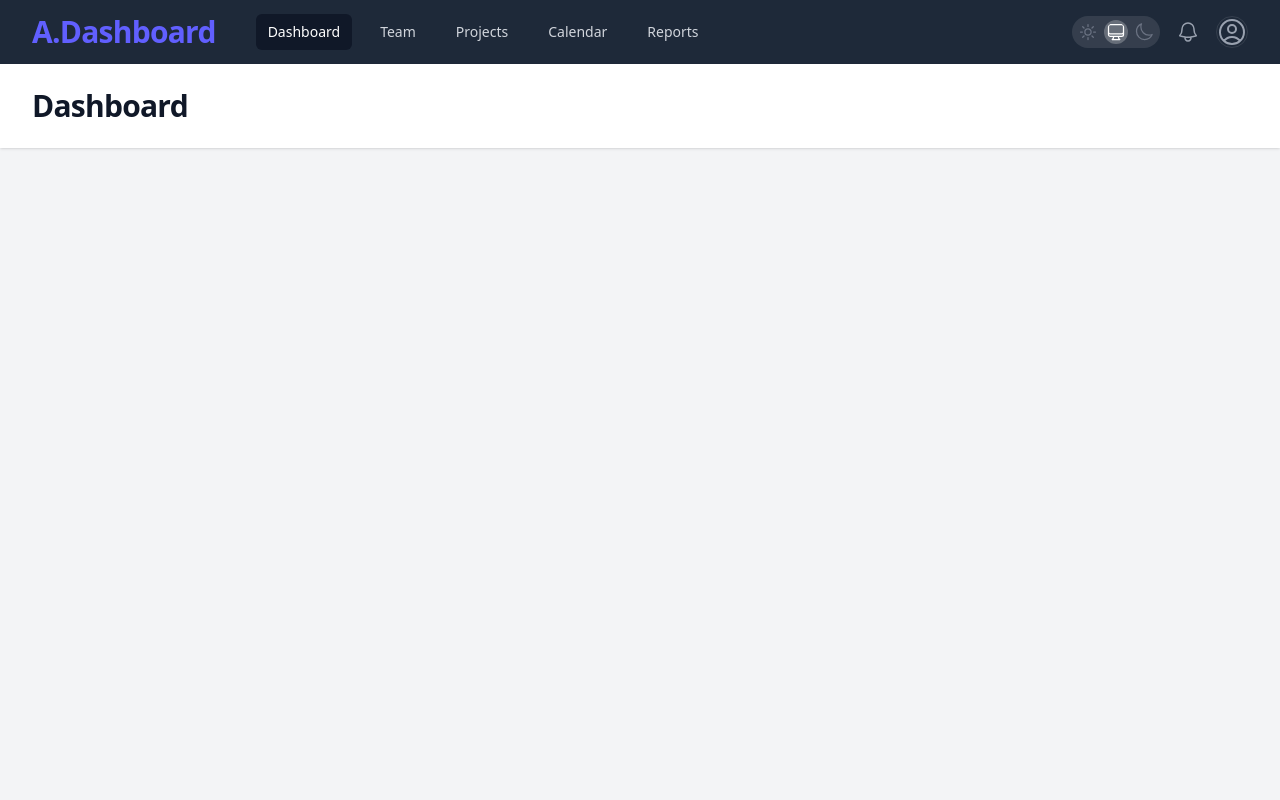
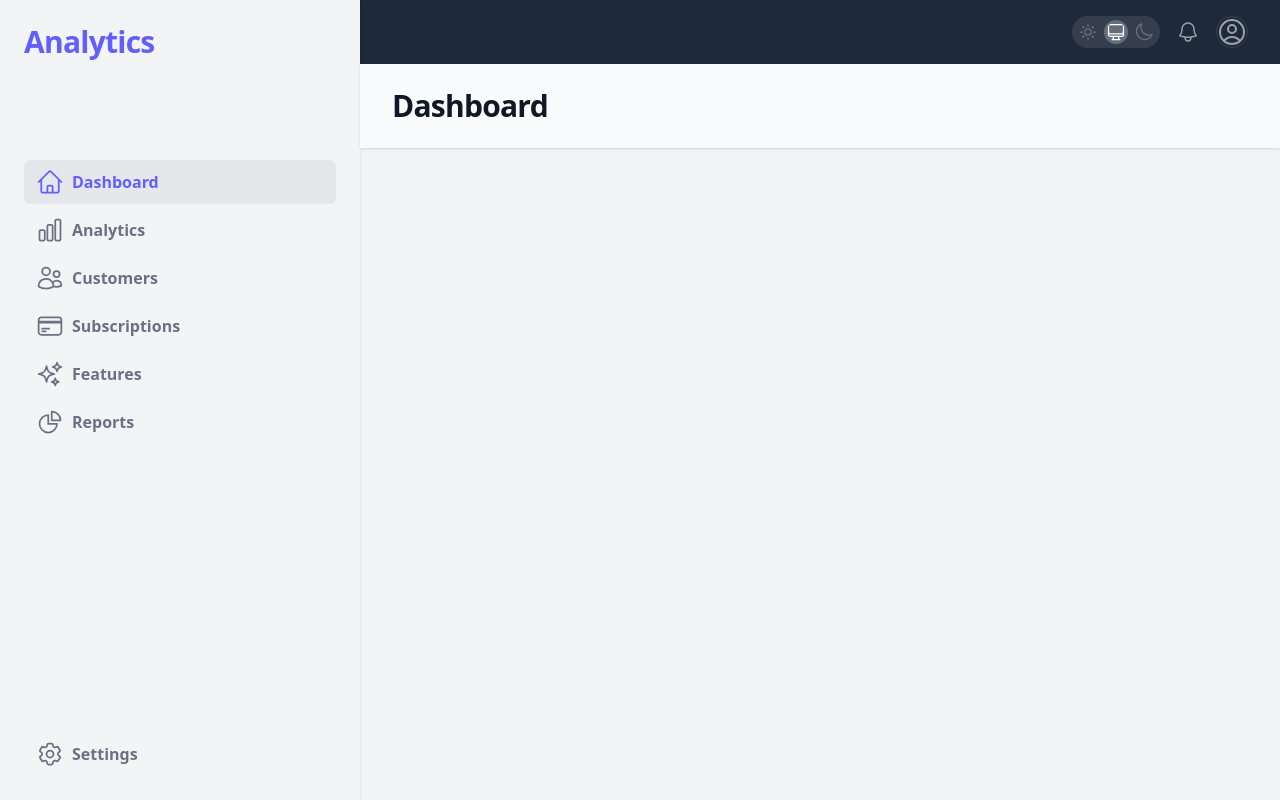
Before and after one commit to AbdallahBenj/analytics-dashboard, a React (Vite) app: page /#/ in a window 1280 px wide. Built offline with nearby package versions, Linux system fonts and the light colour scheme.

Commit message:
Add Sidebar or desktop

```diff
--- a/index.html
+++ b/index.html
@@ -9,7 +9,7 @@
 </head>
 
 <body class="h-full">
-  <div id="root"></div>
+  <div id="root" class="h-full"></div>
   <script type="module" src="/src/main.jsx"></script>
 </body>
 
--- a/src/App.jsx
+++ b/src/App.jsx
@@ -1,13 +1,19 @@
 import Header from "./layout/Header";
 import SectionsHeader from "./layout/SectionsHeader";
+import Sidebar from "./layout/Sidebar";
 import Main from "./layout/Main";
+
+const isSidebarLayout = true;
 
 function App() {
   return (
-    <div className="min-h-full">
-      <Header />
-      <SectionsHeader />
-      <Main />
+    <div className="h-full flex">
+      {isSidebarLayout && <Sidebar />}
+      <div className="w-full h-full flex flex-col">
+        <Header isSidebarLayout={isSidebarLayout} />
+        <SectionsHeader isSidebarLayout={isSidebarLayout} />
+        <Main isSidebarLayout={isSidebarLayout} />
+      </div>
     </div>
   );
 }
--- a/src/components/ThemeMode.jsx
+++ b/src/components/ThemeMode.jsx
@@ -38,7 +38,7 @@ const ThemeMode = () => {
           <Field key={plan.name} className="flex items-center gap-2 space-x-1">
             <Radio
               value={plan.name}
-              className="group
+              className="group cursor-pointer
               flex items-center justify-center
               rounded-full size-7 md:size-6
               data-checked:bg-white/25
--- a/src/data/navContent.js
+++ b/src/data/navContent.js
@@ -1,8 +1,17 @@
-import { UserCircleIcon } from "@heroicons/react/24/outline";
+import {
+  UserCircleIcon,
+  HomeIcon,
+  UsersIcon,
+  ChartBarIcon,
+  CreditCardIcon,
+  SparklesIcon,
+  ChartPieIcon,
+  Cog6ToothIcon,
+} from "@heroicons/react/24/outline";
 
 const navContent = {
   brand: {
-    name: "A.Dashboard",
+    name: "Analytics",
     imageUrl: "",
   },
   user: {
@@ -12,17 +21,53 @@ const navContent = {
     imageUrl: "",
   },
   navigation: [
-    { name: "Dashboard", href: "#", current: true },
-    { name: "Team", href: "#", current: false },
-    { name: "Projects", href: "#", current: false },
-    { name: "Calendar", href: "#", current: false },
-    { name: "Reports", href: "#", current: false },
+    {
+      name: "Dashboard",
+      href: "#",
+      Icon: HomeIcon,
+      current: true,
+    },
+    {
+      name: "Analytics",
+      href: "#",
+      Icon: ChartBarIcon,
+      current: false,
+    },
+    {
+      name: "Customers",
+      href: "#",
+      Icon: UsersIcon,
+      current: false,
+    },
+
+    {
+      name: "Subscriptions",
+      href: "#",
+      Icon: CreditCardIcon,
+      current: false,
+    },
+    {
+      name: "Features",
+      href: "#",
+      Icon: SparklesIcon,
+      current: false,
+    },
+    {
+      name: "Reports",
+      href: "#",
+      Icon: ChartPieIcon,
+      current: false,
+    },
   ],
   userNavigation: [
     { name: "Your profile", href: "#" },
     { name: "Settings", href: "#" },
     { name: "Sign out", href: "#" },
   ],
+  settings: {
+    name: "Settings",
+    Icon: Cog6ToothIcon,
+  },
 };
 
 export default navContent;
--- a/src/index.css
+++ b/src/index.css
@@ -1,3 +1,20 @@
 @import "tailwindcss";
 
 @custom-variant dark (&:where([data-theme=dark], [data-theme=dark] *));
+
+@theme {
+  /* Brand color (Tailwind token) */
+  --color-brand: theme(colors.indigo.500);
+
+  /* Layout widths */
+  --content-width: 90rem;
+  /* max-w-7xl */
+  --sidebar-width: 22.5rem;
+  /* w-90 */
+
+  /* Derived values */
+  --main-width: calc(var(--content-width) - var(--sidebar-width));
+
+  --content-margin: max(0px,
+      calc((100vw - var(--content-width)) / 2));
+}
--- a/src/layout/Header.jsx
+++ b/src/layout/Header.jsx
@@ -17,14 +17,22 @@ function classNames(...classes) {
   return classes.filter(Boolean).join(" ");
 }
 
-const Header = () => {
+const Header = ({ isSidebarLayout }) => {
   return (
     <header>
       <Disclosure as="nav" className="bg-gray-800 dark:bg-gray-800/50">
-        <div className="mx-auto max-w-7xl px-4 sm:px-6 lg:px-8">
+        <div
+          className={`
+            mx-auto px-4 sm:px-6 lg:px-8
+          ${
+            isSidebarLayout
+              ? "max-w-(--main-width) md:mr-(--content-margin)"
+              : "mx-auto max-w-7xl"
+          }`}
+        >
           <div className="flex h-16 items-center justify-between">
             <div className="flex items-center">
-              <div className="shrink-0">
+              <div className={`shrink-0 ${isSidebarLayout ? "md:hidden" : ""}`}>
                 <a
                   href="./"
                   aria-label="Go to homepage"
@@ -43,6 +51,7 @@ const Header = () => {
                   )}
                 </a>
               </div>
+              {!isSidebarLayout && (
                 <div className="hidden md:block">
                   <div className="ml-10 flex items-baseline space-x-4">
                     {navigation.map((item) => (
@@ -62,6 +71,7 @@ const Header = () => {
                     ))}
                   </div>
                 </div>
+              )}
             </div>
             <div className="hidden md:block">
               <div className="ml-4 flex items-center md:ml-6">
@@ -69,7 +79,7 @@ const Header = () => {
                 <ThemeMode />
                 <button
                   type="button"
-                  className="relative rounded-full p-1 text-gray-400 hover:text-white focus:outline-2 focus:outline-offset-2 focus:outline-indigo-500"
+                  className="relative cursor-pointer rounded-full p-1 text-gray-400 hover:text-white focus:outline-2 focus:outline-offset-2 focus:outline-indigo-500"
                 >
                   <span className="absolute -inset-1.5" />
                   <span className="sr-only">View notifications</span>
@@ -78,7 +88,7 @@ const Header = () => {
 
                 {/* Profile dropdown */}
                 <Menu as="div" className="relative ml-3">
-                  <MenuButton className="relative flex max-w-xs items-center rounded-full focus-visible:outline-2 focus-visible:outline-offset-2 focus-visible:outline-indigo-500">
+                  <MenuButton className="relative cursor-pointer flex max-w-xs items-center rounded-full focus-visible:outline-2 focus-visible:outline-offset-2 focus-visible:outline-indigo-500">
                     <span className="absolute -inset-1.5" />
                     <span className="sr-only">Open user menu</span>
                     {user.imageUrl ? (
--- a/src/layout/Main.jsx
+++ b/src/layout/Main.jsx
@@ -1,7 +1,15 @@
-const Main = () => {
+const Main = ({ isSidebarLayout }) => {
   return (
-    <main>
-      <div className="mx-auto max-w-7xl px-4 py-6 sm:px-6 lg:px-8">
+    <main className="flex-1">
+      <div
+        className={`
+          mx-auto max-w-7xl px-4 py-6 sm:px-6 lg:px-8 h-full
+          ${
+            isSidebarLayout
+              ? "max-w-(--main-width) md:mr-(--content-margin)"
+              : "mx-auto max-w-7xl"
+          }`}
+      >
         {/* Your content */}
       </div>
     </main>
--- a/src/layout/SectionsHeader.jsx
+++ b/src/layout/SectionsHeader.jsx
@@ -1,10 +1,17 @@
-const SectionsHeader = () => {
+const SectionsHeader = ({ isSidebarLayout }) => {
   return (
     <header
-      className="relative bg-white dark:bg-gray-800 shadow-sm
-        dark:after:pointer-events-none dark:after:absolute dark:after:inset-x-0 dark:after:inset-y-0 dark:after:border-y dark:after:border-white/10"
+      className="relative bg-gray-50 dark:bg-gray-800 shadow-sm
+      dark:after:pointer-events-none dark:after:absolute dark:after:inset-x-0 dark:after:inset-y-0 dark:after:border-y dark:after:border-white/10"
     >
-      <div className="mx-auto max-w-7xl px-4 py-6 sm:px-6 lg:px-8">
+      <div
+        className={`mx-auto max-w-7xl px-4 py-6 sm:px-6 lg:px-8
+          ${
+            isSidebarLayout
+              ? "max-w-(--main-width) md:mr-(--content-margin)"
+              : "mx-auto max-w-7xl"
+          }`}
+      >
         <h1 className="text-3xl font-bold tracking-tight text-gray-900 dark:text-white">
           Dashboard
         </h1>
--- a/src/layout/Sidebar.jsx
+++ b/src/layout/Sidebar.jsx
@@ -1,5 +1,6 @@
 import navContent from "../data/navContent";
-const { brand, navigation } = navContent;
+const { brand, navigation, settings } = navContent;
+const { name, Icon } = settings;
 
 function classNames(...classes) {
   return classes.filter(Boolean).join(" ");
@@ -7,9 +8,22 @@ function classNames(...classes) {
 
 const Sidebar = () => {
   return (
-    <aside>
-      <div className="flex items-center">
-        <div className="shrink-0">
+    <div
+      className="h-full
+      relative shadow-sm
+      dark:after:pointer-events-none dark:after:absolute
+      dark:after:inset-x-0 dark:after:inset-y-0
+      dark:after:border-x dark:after:border-white/10"
+    >
+      <aside
+        className="hidden
+        md:flex flex-col justify-between
+      p-6 h-full
+      w-(--sidebar-width)
+      ml-(--content-margin)"
+      >
+        <div className="">
+          <div className="shrink-0 mb-25">
             <a
               href="./"
               aria-label="Go to homepage"
@@ -28,27 +42,45 @@ const Sidebar = () => {
               )}
             </a>
           </div>
-        <div className="hidden md:block">
-          <div className="ml-10 flex items-baseline space-x-4">
-            {navigation.map((item) => (
+          <div className="flex flex-col justify-between h-full">
+            <div className="flex flex-col space-y-1">
+              {navigation.map((item) => {
+                const Icon = item.Icon;
+                return (
                   <a
                     key={item.name}
                     href={item.href}
                     aria-current={item.current ? "page" : undefined}
                     className={classNames(
                       item.current
-                    ? "bg-gray-900 text-white dark:bg-gray-950/50 dark:text-white"
-                    : "text-gray-300 hover:bg-white/5 hover:text-white",
-                  "rounded-md px-3 py-2 text-sm font-medium",
+                        ? "bg-gray-200 text-indigo-500 dark:bg-gray-950/50 dark:text-white"
+                        : "text-gray-500 hover:text-indigo-500 dark:text-gray-400 dark:hover:text-gray-200 hover:bg-gray-200/70 dark:hover:bg-white/5",
+                      "rounded-md px-3 py-2 text-md font-bold w-full",
                     )}
                   >
+                    <div className="flex items-center gap-2">
+                      {Icon && <Icon className="size-7" />}
                       {item.name}
+                    </div>
                   </a>
-            ))}
+                );
+              })}
             </div>
           </div>
         </div>
+        <div
+          className="rounded-md px-3 py-2 text-md font-bold w-full
+            text-gray-500 hover:text-indigo-500 dark:text-gray-400 dark:hover:text-gray-300 hover:bg-gray-200/70 dark:hover:bg-white/5"
+        >
+          <a href="#">
+            <div className="flex items-center gap-2">
+              {Icon && <Icon className="size-7" />}
+              {name}
+            </div>{" "}
+          </a>
+        </div>
       </aside>
+    </div>
   );
 };
 
```
Lines whose indentation alone changed are shown as unchanged.
